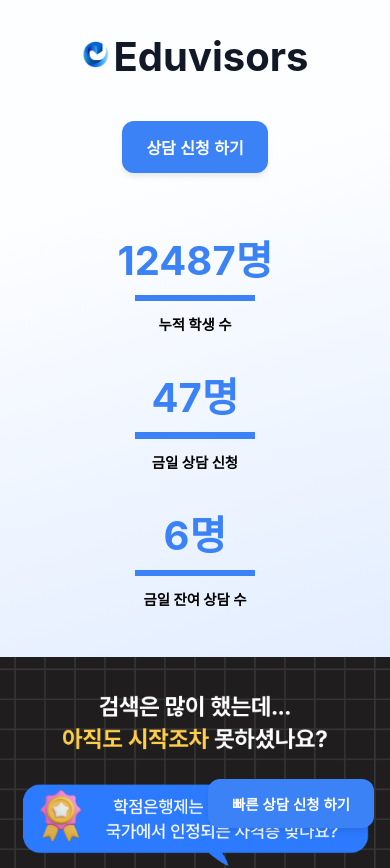
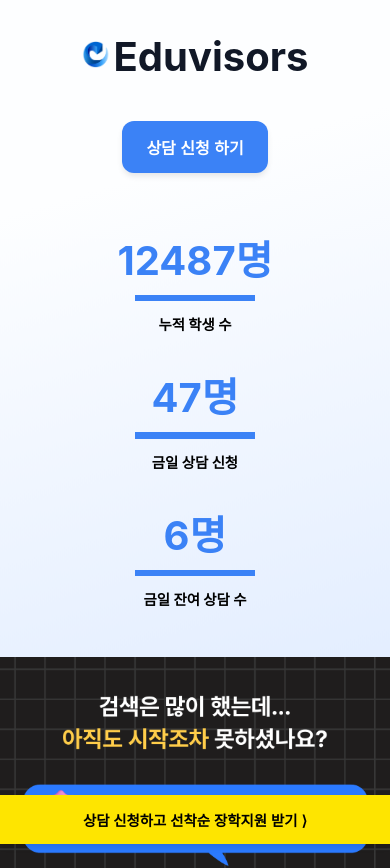
Before and after one commit to bp4sp4/korhrd_landing, a Next.js app: page / in a window 390 px wide. Shown: the top 868 px of the page. Built offline with nearby package versions, Linux system fonts and the light colour scheme; no server answers.

Commit message:
update button

```diff
--- a/src/app/page.module.css
+++ b/src/app/page.module.css
@@ -64,13 +64,12 @@
 /* 고정 CTA 버튼 */
 .fixedCtaButton {
     position: fixed;
-    bottom: 2rem;
-    right: 2rem;
-    background-color: #3b82f6;
-    color: white;
+    bottom: 0;
+    width: 100%;
+    background-color: #FEE500;
+    color: 1e1e1e;
     font-weight: bold;
     padding: 1rem 2rem;
-    border-radius: 0.75rem;
     font-size: 1rem;
     transition: all 0.3s ease;
     border: none;
@@ -315,13 +314,11 @@
 /* Qualist 이미지 스타일 */
 .qualistImage {
     width: 90%;
-
     height: auto;
     object-fit: contain;
     margin: 2rem auto;
     display: block;
     border-radius: 1rem;
-
 }
 
 
@@ -434,8 +431,7 @@
     }
 
     .fixedCtaButton {
-        bottom: 1rem;
-        right: 1rem;
+        width: 100%;
         padding: 0.875rem 1.5rem;
         font-size: 0.9rem;
     }
@@ -524,7 +520,7 @@
         height: auto;
         margin: 1rem auto;
         padding: 0rem;
-
+        content: url('/qualist_mobile.png');
     }
 
     .quasection2 {
--- a/src/app/page.tsx
+++ b/src/app/page.tsx
@@ -395,7 +395,7 @@
         }`}
         onClick={scrollToContactForm}
       >
-        빠른 상담 신청 하기
+        상담 신청하고 선착순 장학지원 받기 ⟩
       </button>
     </div>
   );
```
Also changed, not shown: public/qualist_mobile.png (added).
